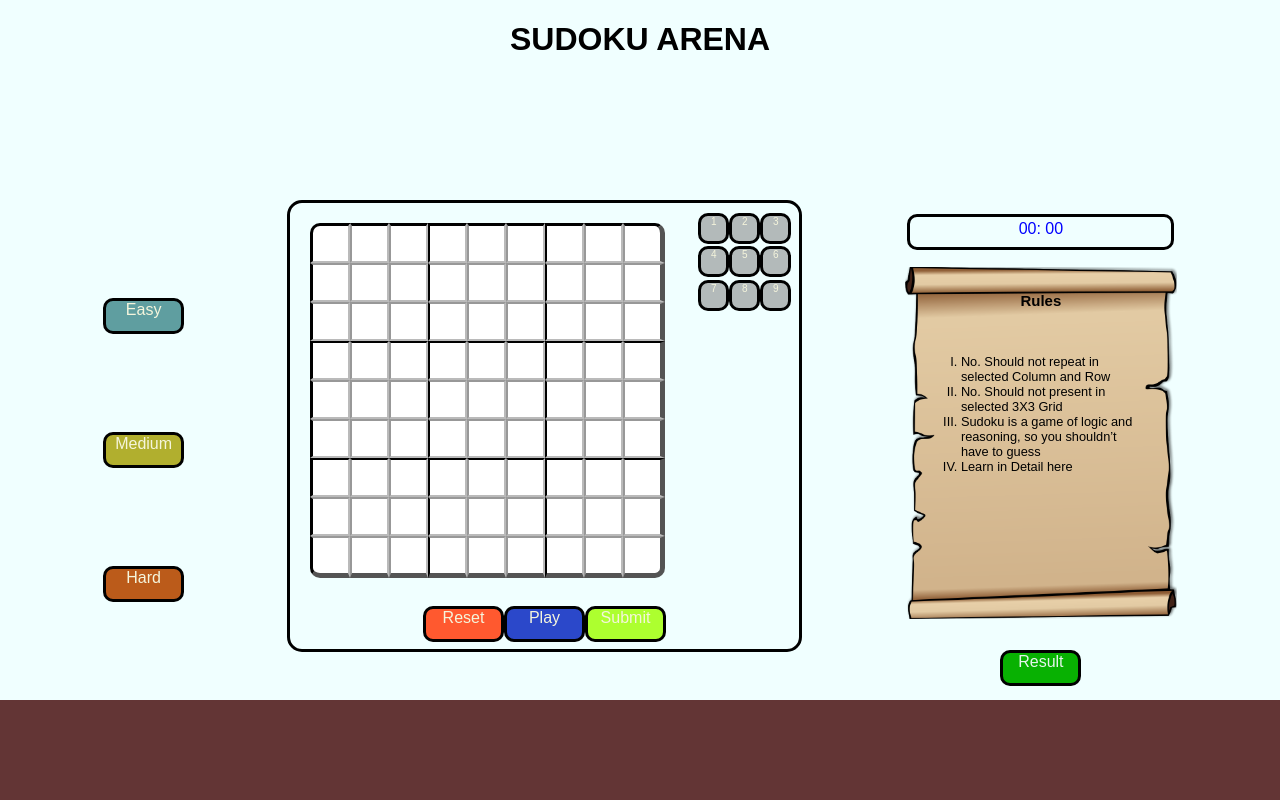
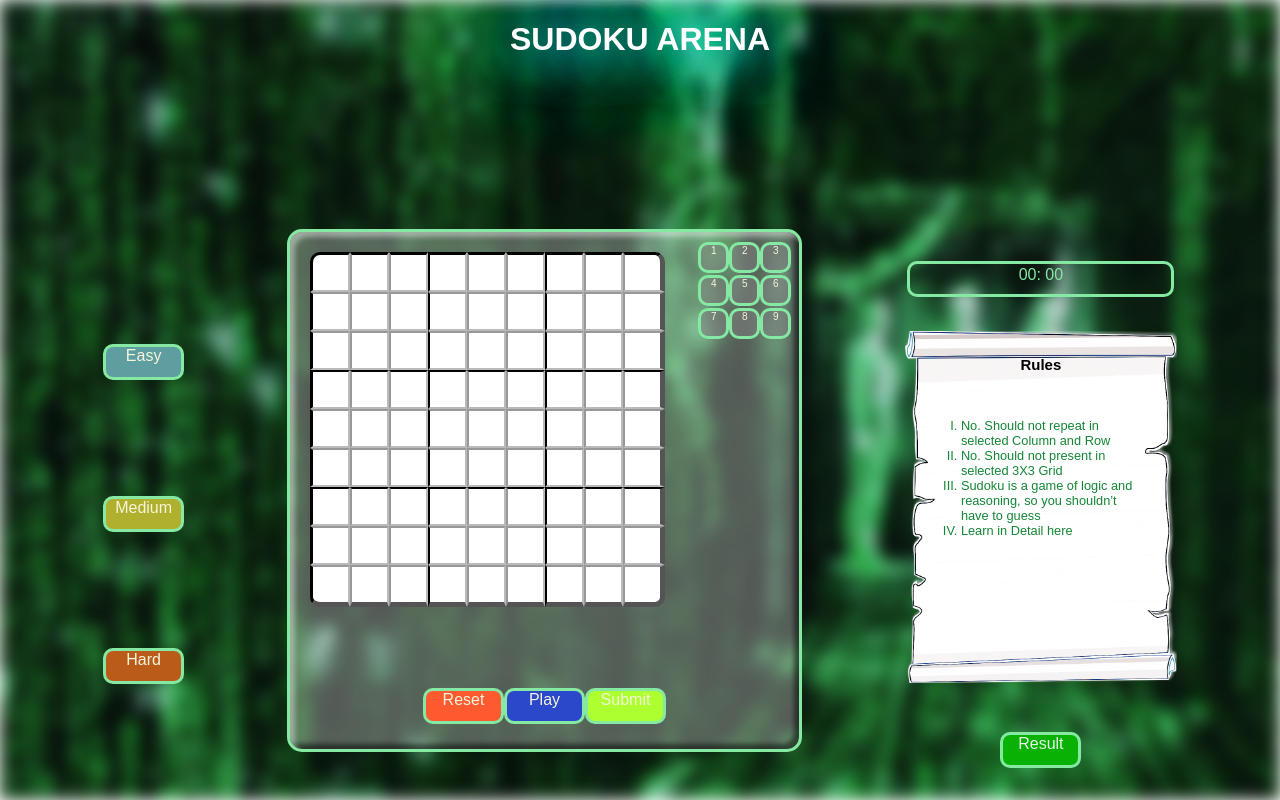
Before and after one commit to Guptaverse/Sudoku-Game, a plain HTML site: page index.html in a window 1280 px wide. Drawn offline with Linux system fonts and the light colour scheme; a web font is replaced by a local one.

Commit message:
ui updated

```diff
--- a/index.html
+++ b/index.html
@@ -16,7 +16,13 @@
 
 <body>
     <!-- <div class="container"> -->
-    <div class="header">
+    <div class="bg">
+        <!-- <img src="images/bg.gif" alt=""> -->
+        <div class="white">
+
+        </div>
+    </div>
+    <div class="header neon">
         <h1>SUDOKU ARENA</h1>
     </div>
     <div class="content">
@@ -72,7 +78,7 @@
         </div>
 
         <div class="right-part">
-            <div class="timer card4" style="color: blue;">
+            <div class="timer card4" style="color: rgb(133, 233, 163);">
                 <p><span id="min">00</span>: <span id="sec">00</span></p>
             </div>
             <div class="rules">
@@ -92,7 +98,7 @@
             <div class="result card" style="color: rgb(230, 245, 236);background-color: rgb(8, 177, 2);">Result</div>
         </div>
     </div>
-    <div class="footer"></div>
+    <!-- <div class="footer"></div> -->
     <!-- </div> -->
     <script src="logic.js"></script>
     <script src="timer.js"></script>
--- a/styles.css
+++ b/styles.css
@@ -1,13 +1,47 @@
 body {
     margin: 0%;
     padding: 0%;
-    background-color: azure;
+    /* background-color: azure; */
     font-family: 'Mochiy Pop P One', sans-serif;
     height: 100vh;
     width: 100vw;
     display: flex;
     flex-direction: column;
     justify-content: space-between;
+
+
+
+}
+/* .neonText {
+    color: #fff;
+
+    text-shadow: 0px 12px 60px rgb(0, 47, 255) ;
+  } */
+.neon {
+    color: #fff;
+    text-shadow:
+      /* 0 0 5px #fff,
+      0 0 10px #fff,
+      0 0 20px #fff, */
+      0 0 40px #0ff,
+      0 0 80px #0ff,
+      0 0 90px #0ff,
+      0 0 100px #0ff,
+      0 0 150px #0ff;
+  }
+.bg{
+    width: 100vw;
+    height: 100vh;
+    position: absolute;
+    z-index: -1;
+    background-image: url(images/bg2.gif);
+    background-size: cover;
+    filter: blur(8px);
+}
+.white{
+    width: 100vw;
+    height: 100vh;
+    background-color: rgba(0, 0, 0, 0.185);
 }
 
 :root {
@@ -32,7 +66,7 @@ body {
     height: 30px;
     width: 75px;
     border-radius: 10px;
-    border: solid black;
+    border: solid rgb(133, 233, 163);
     text-align: center;
     color: beige;
 }
@@ -42,7 +76,9 @@ body {
     height: 20px;
     width: 55px;
     border-radius: 10px;
-    border: solid black;
+    /* border: solid black; */
+    border: solid rgb(133, 233, 163);
+
     text-align: center;
     color: beige;
     font-size: 10px;
@@ -56,7 +92,9 @@ body {
     height: 20px;
     width: 25px;
     border-radius: 10px;
-    border: solid black;
+    /* border: solid black; */
+    border: solid rgb(133, 233, 163);
+
     text-align: center;
     color: beige;
     font-size: 10px;
@@ -70,7 +108,9 @@ body {
     height: 30px;
     width: 75px;
     border-radius: 10px;
-    border: solid black;
+    /* border: solid black; */
+    border: solid rgb(133, 233, 163);
+
     text-align: center;
     color: beige;
     /* text-align: center; */
@@ -100,10 +140,13 @@ body {
     display: flex;
     flex-direction: column;
     justify-content: space-between;
-    border: solid black;
+    /* border: solid black; */
+    border: solid rgb(133, 233, 163);
+
     border-radius: 15px;
     margin-bottom: 3rem;
-    /* background-color: rgb(64, 204, 247); */
+    background-color: rgba(255, 253, 253, 0.308);
+    box-shadow: 5px 5px 5px inset rgba(255, 255, 255, 0.411) , -5px -5px 5px inset rgba(0, 0, 0, 0.521);
 }
 
 .game {
@@ -160,6 +203,7 @@ p{
     margin: 0.15rem 0rem 0rem 0rem;
 }
 .timer{
+    color : rgb(133, 233, 163);
     padding:0px 93px;
     text-align: center;
     /* height: 3rem; */
@@ -167,7 +211,7 @@ p{
 
 .rules{
     margin-top: 0.15rem;
-    background-image: url(images/scroll.png);
+    background-image: url(images/image.png);
     height: 23rem;
     width: 17rem;
     /* text-align: center; */
@@ -180,6 +224,9 @@ p{
     text-align: center;
 }
 .rules-text{
+    color:rgb(20, 134, 54);
+    /* border: solid rgb(133, 233, 163); */
+
     height: 50%;
     padding: 0rem 1rem;
     width:80% ;
```
Also changed, not shown: images/bg2.gif (added), images/image.png (added), 1 other file.
